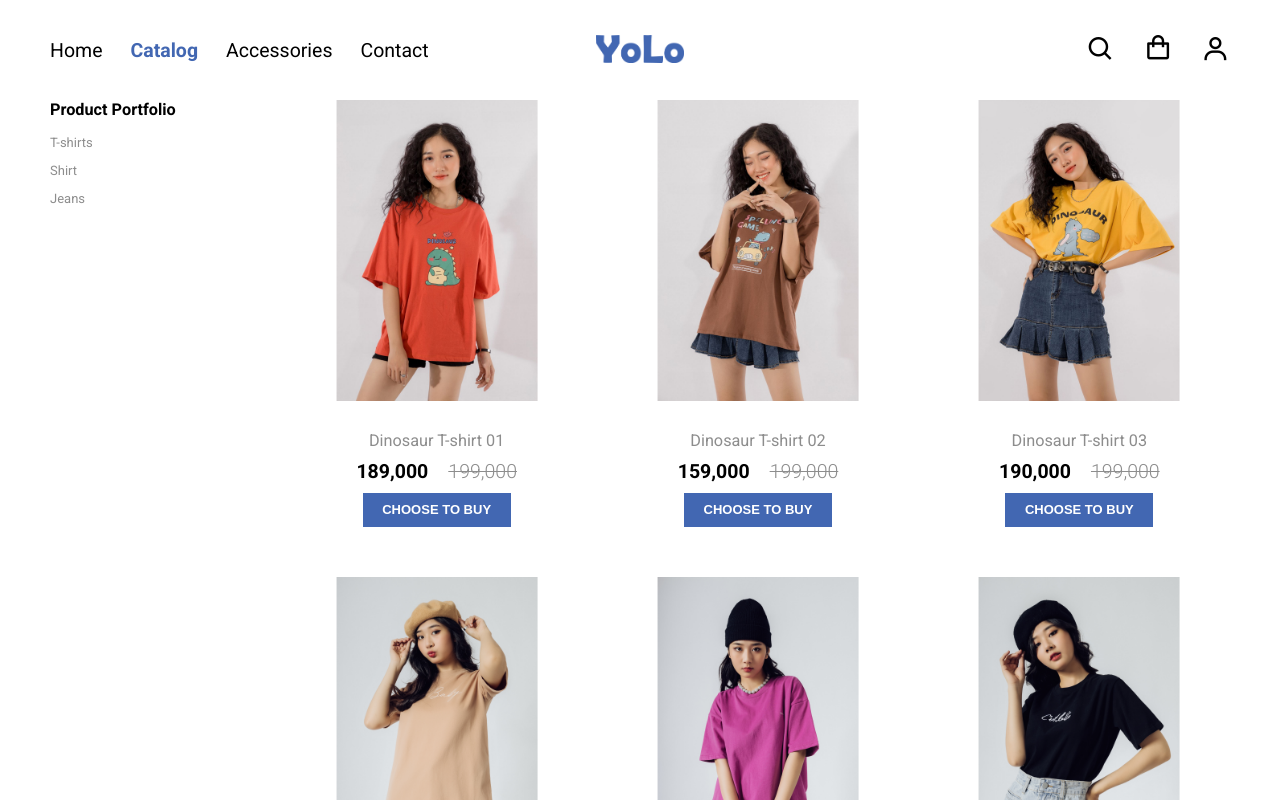
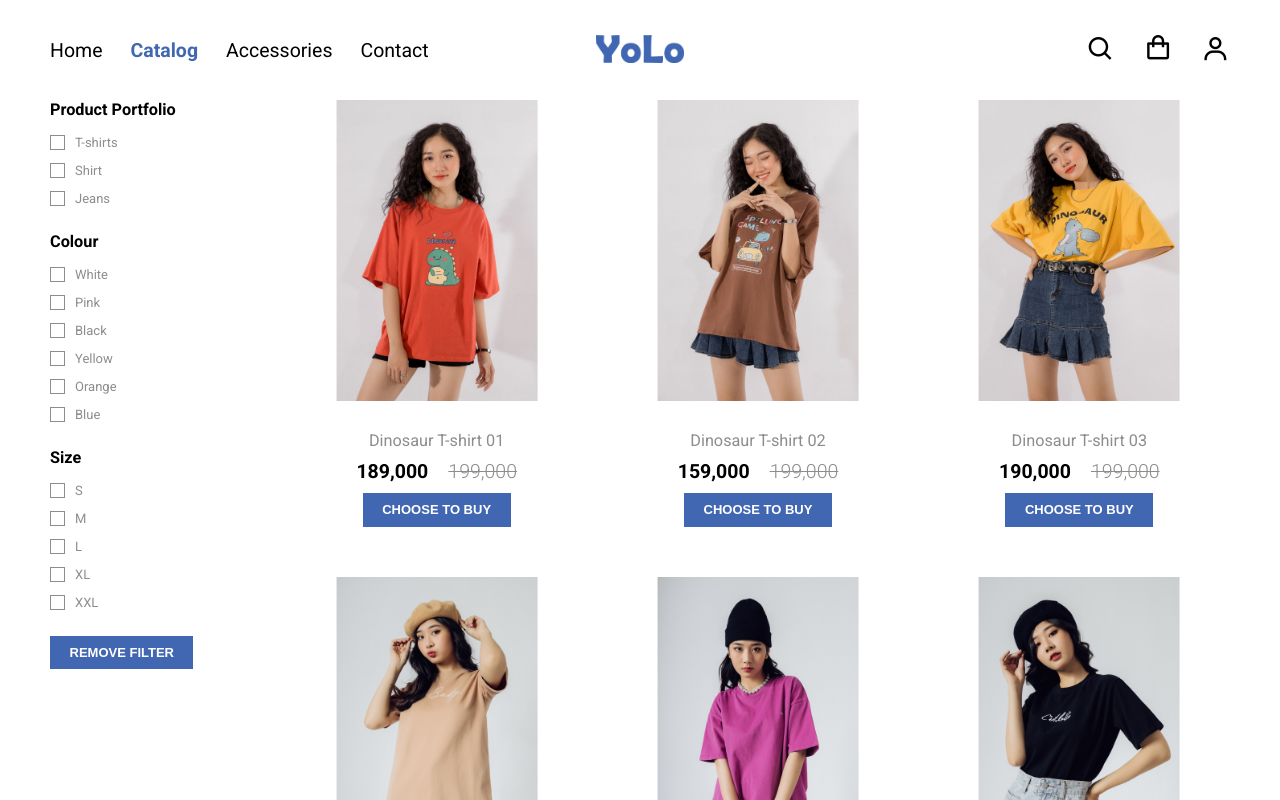
Before and after one commit to repleyva/ecommerce-app, a React (Create React App) app: page /catalog in a window 1280 px wide. Shown: the top 800 px of the page. Built offline with nearby package versions, Linux system fonts and the light colour scheme.

Commit message:
filtrando los productos

```diff
--- a/src/components/Button.js
+++ b/src/components/Button.js
@@ -6,7 +6,7 @@ const Button = (props) => {
   return (
     <button
       className={`btn ${bgColor} ${size} ${animate}`}
-      onClick={props.onClick && props.onClick()}
+      onClick={props.onClick && props.onClick}
     >
       <span className="btn__txt">{props.children}</span>
       {props.icon && (
--- /dev/null
+++ b/src/components/CheckBox.js
@@ -0,0 +1,26 @@
+import { useRef } from "react";
+
+const CheckBox = ({ label, checked, onchange }) => {
+  const inputRef = useRef(null);
+  const onChange = () => {
+    if (onchange) {
+      onchange(inputRef.current);
+    }
+  };
+  return (
+    <label className="custom-checkbox">
+      <input
+        type="checkbox"
+        ref={inputRef}
+        onChange={onChange}
+        checked={checked}
+      />
+      <span className="custom-checkbox__checkmark">
+        <i className="bx bx-check"></i>
+      </span>
+      {label}
+    </label>
+  );
+};
+
+export default CheckBox;
--- a/src/index.scss
+++ b/src/index.scss
@@ -10,3 +10,4 @@
 @import "./sass/components/policy-card";
 @import "./sass/components/product-cart";
 @import "./sass/components/catalog";
+@import "./sass/components/custom-checkbox";
--- a/src/pages/Catalog.js
+++ b/src/pages/Catalog.js
@@ -1,10 +1,92 @@
 import category from "../assets/fake-data/category";
+import colors from "../assets/fake-data/product-color";
+import size from "../assets/fake-data/product-size";
 import productData from "../assets/fake-data/products";
+import CheckBox from "../components/CheckBox";
 import Grid from "../components/Grid";
 import Helmet from "../components/Helmet";
 import ProductCard from "../components/ProductCard";
+import Button from "../components/Button";
+import { useCallback, useEffect, useState } from "react";
+import { useRef } from "react";
 
 const Catalog = () => {
+  const initFilter = {
+    category: [],
+    color: [],
+    size: [],
+  };
+
+  const productList = productData.getAllProducts();
+  const [products, setProducts] = useState(productList);
+  const [filter, setFilter] = useState(initFilter);
+
+  const filterSelect = (type, checked, item) => {
+    if (checked) {
+      switch (type) {
+        case "CATEGORY":
+          setFilter({
+            ...filter,
+            category: [...filter.category, item.categorySlug],
+          });
+          break;
+        case "COLOR":
+          setFilter({ ...filter, color: [...filter.color, item.color] });
+          break;
+        case "SIZE":
+          setFilter({ ...filter, size: [...filter.size, item.size] });
+          break;
+        default:
+      }
+    } else {
+      switch (type) {
+        case "CATEGORY":
+          const newCategory = filter.category.filter(
+            (e) => e !== item.categorySlug
+          );
+          setFilter({ ...filter, category: newCategory });
+          break;
+        case "COLOR":
+          const newColor = filter.color.filter((e) => e !== item.color);
+          setFilter({ ...filter, color: newColor });
+          break;
+        case "SIZE":
+          const newSize = filter.size.filter((e) => e !== item.size);
+          setFilter({ ...filter, size: newSize });
+          break;
+        default:
+      }
+    }
+  };
+
+  const updateProducts = useCallback(() => {
+    let temp = productList;
+
+    if (filter.category.length > 0) {
+      temp = temp.filter((e) => filter.category.includes(e.categorySlug));
+    }
+
+    if (filter.color.length > 0) {
+      temp = temp.filter((e) => {
+        const check = e.colors.find((color) => filter.color.includes(color));
+        return check !== undefined;
+      });
+    }
+
+    if (filter.size.length > 0) {
+      temp = temp.filter((e) => {
+        const check = e.size.find((size) => filter.size.includes(size));
+        return check !== undefined;
+      });
+    }
+
+    setProducts(temp);
+  }, [filter, productList]);
+
+  useEffect(() => {
+    updateProducts();
+  }, [filter]);
+
   return (
     <Helmet title="Catalog">
       <div className="catalog">
@@ -15,16 +97,75 @@ const Catalog = () => {
             </div>
             <div className="catalog__filter__widget__content">
               {category.map((item, index) => (
-                <p className="catalog__filter__widget__content__item">
-                  {item.display}
-                </p>
+                <div
+                  key={index}
+                  className="catalog__filter__widget__content__item"
+                >
+                  <CheckBox
+                    label={item.display}
+                    onchange={(input) =>
+                      filterSelect("CATEGORY", input.checked, item)
+                    }
+                    checked={filter.category.includes(item.categorySlug)}
+                  />
+                </div>
               ))}
+            </div>
+          </div>
+          <div className="catalog__filter__widget">
+            <div className="catalog__filter__widget__title">Colour</div>
+            <div className="catalog__filter__widget__content">
+              {colors.map((item, index) => (
+                <div
+                  key={index}
+                  className="catalog__filter__widget__content__item"
+                >
+                  <CheckBox
+                    label={item.display}
+                    onchange={(input) =>
+                      filterSelect("COLOR", input.checked, item)
+                    }
+                    checked={filter.color.includes(item.color)}
+                  />
+                </div>
+              ))}
+            </div>
+          </div>
+          <div className="catalog__filter__widget">
+            <div className="catalog__filter__widget__title">Size</div>
+            <div className="catalog__filter__widget__content">
+              {size.map((item, index) => (
+                <div
+                  key={index}
+                  className="catalog__filter__widget__content__item"
+                >
+                  <CheckBox
+                    label={item.display}
+                    onchange={(input) =>
+                      filterSelect("SIZE", input.checked, item)
+                    }
+                    checked={filter.size.includes(item.size)}
+                  />
+                </div>
+              ))}
+            </div>
+          </div>
+          <div className="catalog__filter__widget">
+            <div className="catalog__filter__widget__content">
+              <Button
+                size="sm"
+                icon="bx bxs-trash-alt"
+                animate={true}
+								onClick={() => setFilter(initFilter)}
+              >
+                remove filter
+              </Button>
             </div>
           </div>
         </div>
         <div className="catalog__content">
           <Grid col={3} mdCol={2} smCol={1} gap={20}>
-            {productData.getAllProducts().map((item, index) => (
+            {products.map((item, index) => (
               <ProductCard
                 key={index}
                 img01={item.image01}
--- /dev/null
+++ b/src/sass/components/_custom-checkbox.scss
@@ -0,0 +1,38 @@
+.custom-checkbox {
+  @include flex(center, flex-start);
+  cursor: pointer;
+
+  &:hover {
+    color: $main-color;
+  }
+
+  input {
+    position: absolute;
+    opacity: 0;
+    cursor: pointer;
+    height: 0;
+    width: 0;
+  }
+
+  &__checkmark {
+    margin-right: 10px;
+    height: 15px;
+    width: 15px;
+    border: 1px solid $txt-second-color;
+
+    i {
+      transform: scale(0);
+      transition: transform 0.3s ease;
+    }
+  }
+
+  input:checked ~ &__checkmark {
+    background-color: $main-color;
+    border: 1px solid $main-color;
+    color: $txt-white;
+  }
+
+  input:checked ~ &__checkmark > i {
+    transform: scale(1);
+  }
+}
```
